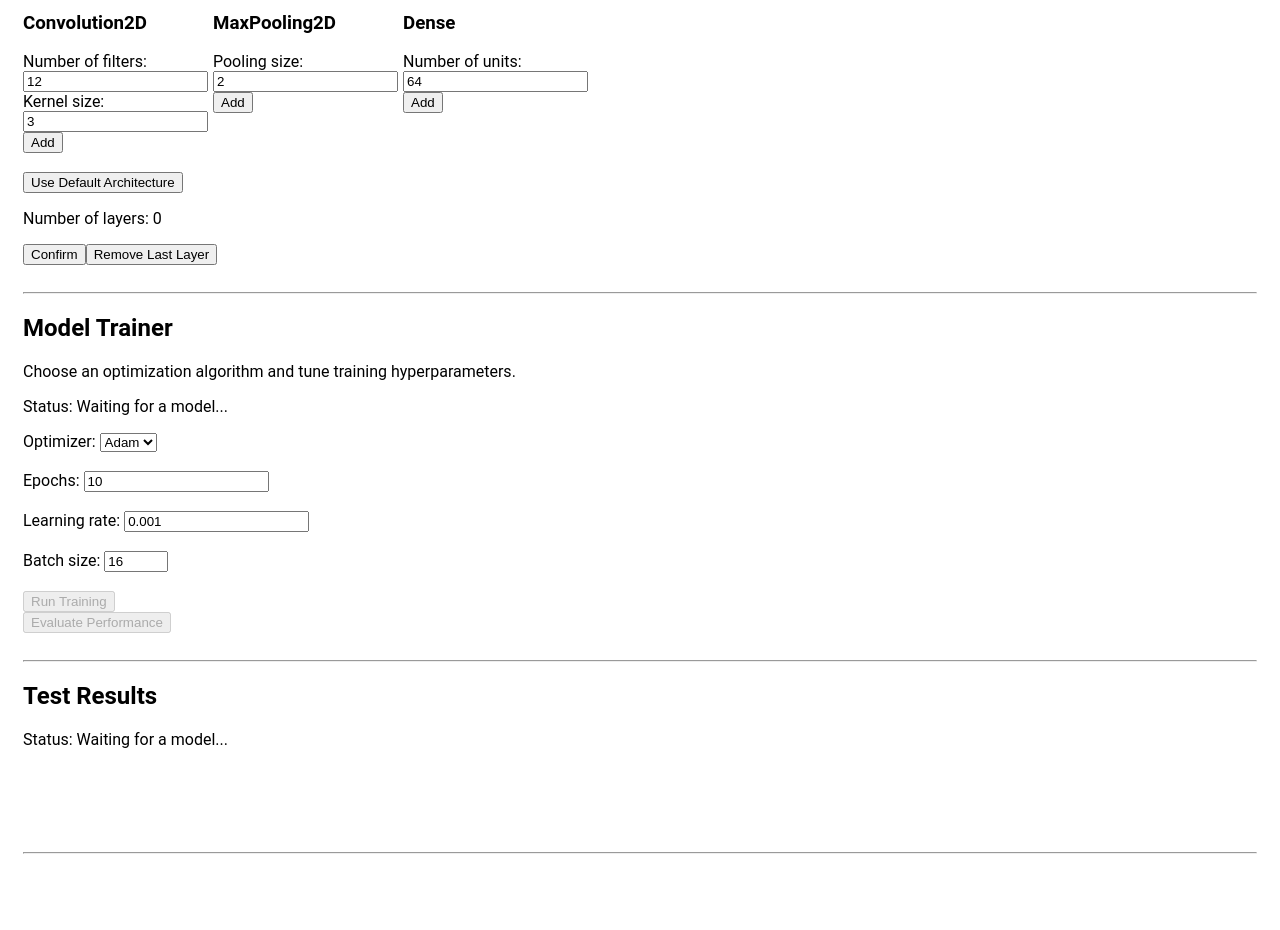
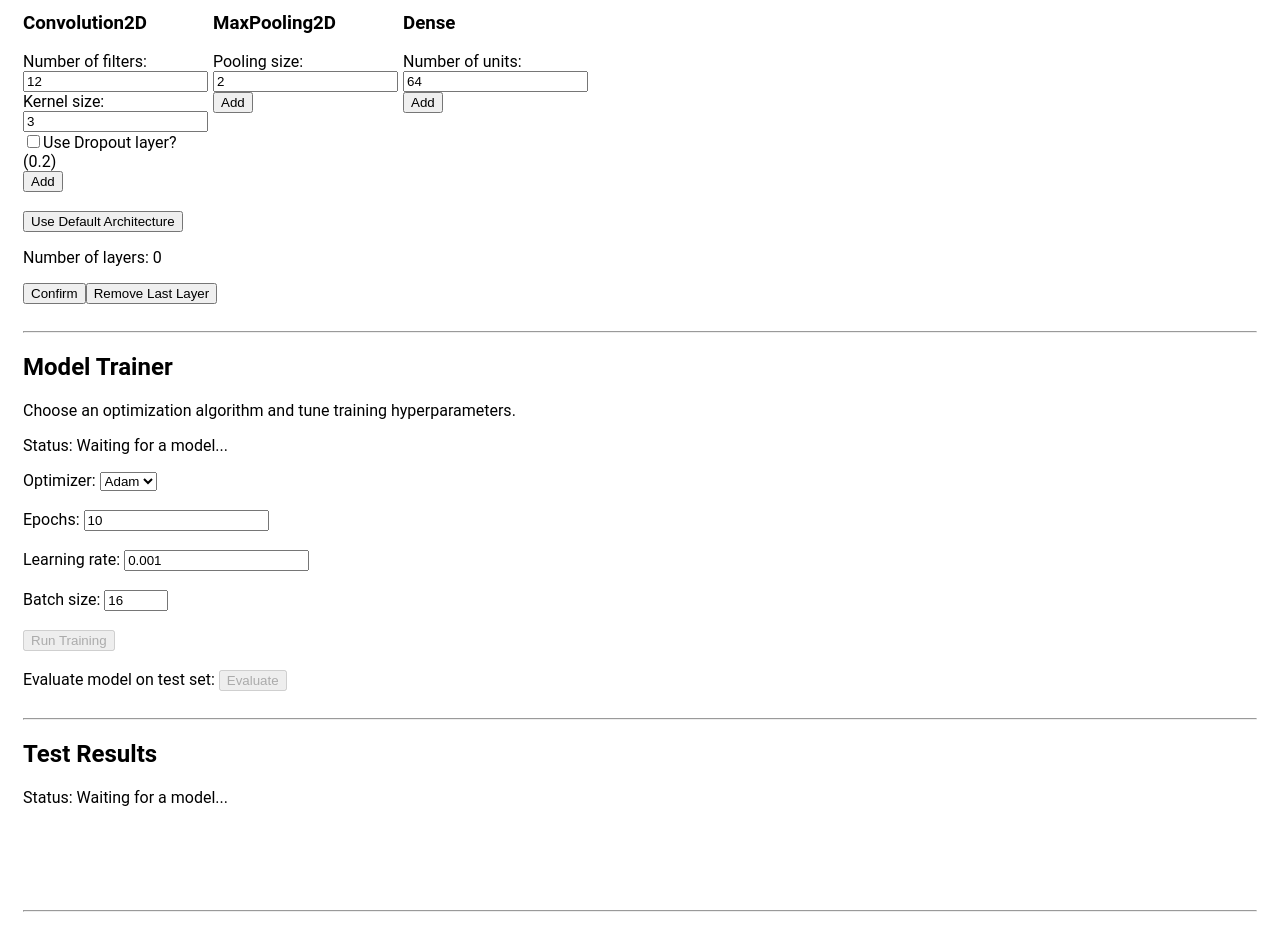
Before and after one commit to evansmal/deepmars, a React (Vite) app: page / in a window 1280 px wide. Shown: the part 840-1770 px from the top of the page. Before the commit the page ends 1725 px from the top, so only its background shows below. Built offline with nearby package versions, Linux system fonts and the light colour scheme.

Commit message:
Made basic model simpler

```diff
--- a/src/components/ModelTrainer.tsx
+++ b/src/components/ModelTrainer.tsx
@@ -72,7 +72,8 @@ export const ModelTrainer = (props: ModelTrainerProps) => {
         };
         const fitCallbacks = tfjs.show.fitCallbacks(container, metrics);
 
-        props.model.fit(props.dataset.training_dataset.x, props.dataset.training_dataset.y, { validationSplit: 0.3, shuffle: true, callbacks: fitCallbacks, batchSize: batchSize, epochs: epochs });
+        props.model.fit(props.dataset.training_dataset.x, props.dataset.training_dataset.y,
+            { validationSplit: 0.3, shuffle: true, callbacks: fitCallbacks, batchSize: batchSize, epochs: epochs, yieldEvery: 80 });
     }
 
     const evalModel = () => {
@@ -129,8 +130,10 @@ export const ModelTrainer = (props: ModelTrainerProps) => {
             <button disabled={isTrainingDisabled(props.model)} onClick={compileModel}>Run Training</button>
 
             <br />
+            <br />
 
-            <button disabled={isTrainingDisabled(props.model)} onClick={evalModel}>Evaluate Performance</button>
+            <label htmlFor="batch_size">Evaluate model on test set: </label>
+            <button disabled={isTrainingDisabled(props.model)} onClick={evalModel}>Evaluate</button>
 
         </div>
     )
--- a/src/components/NetworkBuilder.tsx
+++ b/src/components/NetworkBuilder.tsx
@@ -36,16 +36,17 @@ export const DenseBuilder = (props: DenseBuilderProps) => {
 }
 
 interface Conv2dBuilderProps {
-    onAddLayer: (filters: number, kernelSize: number) => void;
+    onAddLayer: (filters: number, kernelSize: number, dropout: boolean) => void;
 }
 
 export const Conv2dBuilder = (props: Conv2dBuilderProps) => {
 
     const [selectedFilters, setSelectedFilters] = React.useState(12);
     const [selectedKernelSize, setSelectedKernelSize] = React.useState(3);
+    const [enabledDropout, setEnabledDropout] = React.useState(false);
 
     const onSubmit = () => {
-        props.onAddLayer(selectedFilters, selectedKernelSize);
+        props.onAddLayer(selectedFilters, selectedKernelSize, !!enabledDropout);
     }
 
     const onChangeFilters = (event) => {
@@ -54,6 +55,10 @@ export const Conv2dBuilder = (props: Conv2dBuilderProps) => {
 
     const onChangeKernelSize = (event) => {
         setSelectedKernelSize(parseInt(event.target.value));
+    }
+
+    const onEnabledDropout = () => {
+        setEnabledDropout(!enabledDropout);
     }
 
     return (
@@ -67,6 +72,11 @@ export const Conv2dBuilder = (props: Conv2dBuilderProps) => {
 
             <label htmlFor="kernel">Kernel size: </label>
             <input id="kernel" onChange={onChangeKernelSize} value={selectedKernelSize} min="1" type="number" />
+
+            <br />
+
+            <input id="dropout" onChange={onEnabledDropout} type="checkbox" />
+            <label htmlFor="dropout">Use Dropout layer? (0.2)</label>
 
             <br />
 
@@ -114,12 +124,21 @@ export const NetworkBuilder = (props: NetworkBuilderProps) => {
 
     const [model, setModel] = React.useState([]);
 
-    const addConv = (filters: number, kernelSize: number) => {
+    const addConv = (filters: number, kernelSize: number, dropout: boolean) => {
+        console.log(dropout);
+        const add = []
         if (model.length == 0) {
-            setModel([...model, tf.layers.conv2d({ inputShape: [50, 50, 1], filters: filters, kernelSize: kernelSize, activation: "relu" })]);
+            add.push(tf.layers.conv2d({ inputShape: [50, 50, 1], filters: filters, kernelSize: kernelSize, activation: "relu" }));
         } else {
-            setModel([...model, tf.layers.conv2d({ filters: filters, kernelSize: kernelSize, activation: "relu" })]);
+            add.push(tf.layers.conv2d({ filters: filters, kernelSize: kernelSize, activation: "relu" }));
         }
+
+        if (dropout === true) {
+            console.log("Adding drop");
+            add.push(tf.layers.dropout({ rate: 0.2 }))
+        }
+
+        setModel([...model, ...add]);
     }
 
     const addPool = (size: number) => {
--- a/src/model.ts
+++ b/src/model.ts
@@ -32,13 +32,5 @@ export function getDefaultModelLayers(input_shape: number[], output_classes: num
     }));
     model.push(tf.layers.maxPooling2d({ poolSize: [2, 2], strides: [2, 2] }));
 
-    model.push(tf.layers.conv2d({
-        kernelSize: 3,
-        filters: 32,
-        strides: 1,
-        activation: 'relu',
-        kernelInitializer: 'varianceScaling'
-    }));
-    model.push(tf.layers.maxPooling2d({ poolSize: [2, 2], strides: [2, 2] }));
     return model;
 }
```
